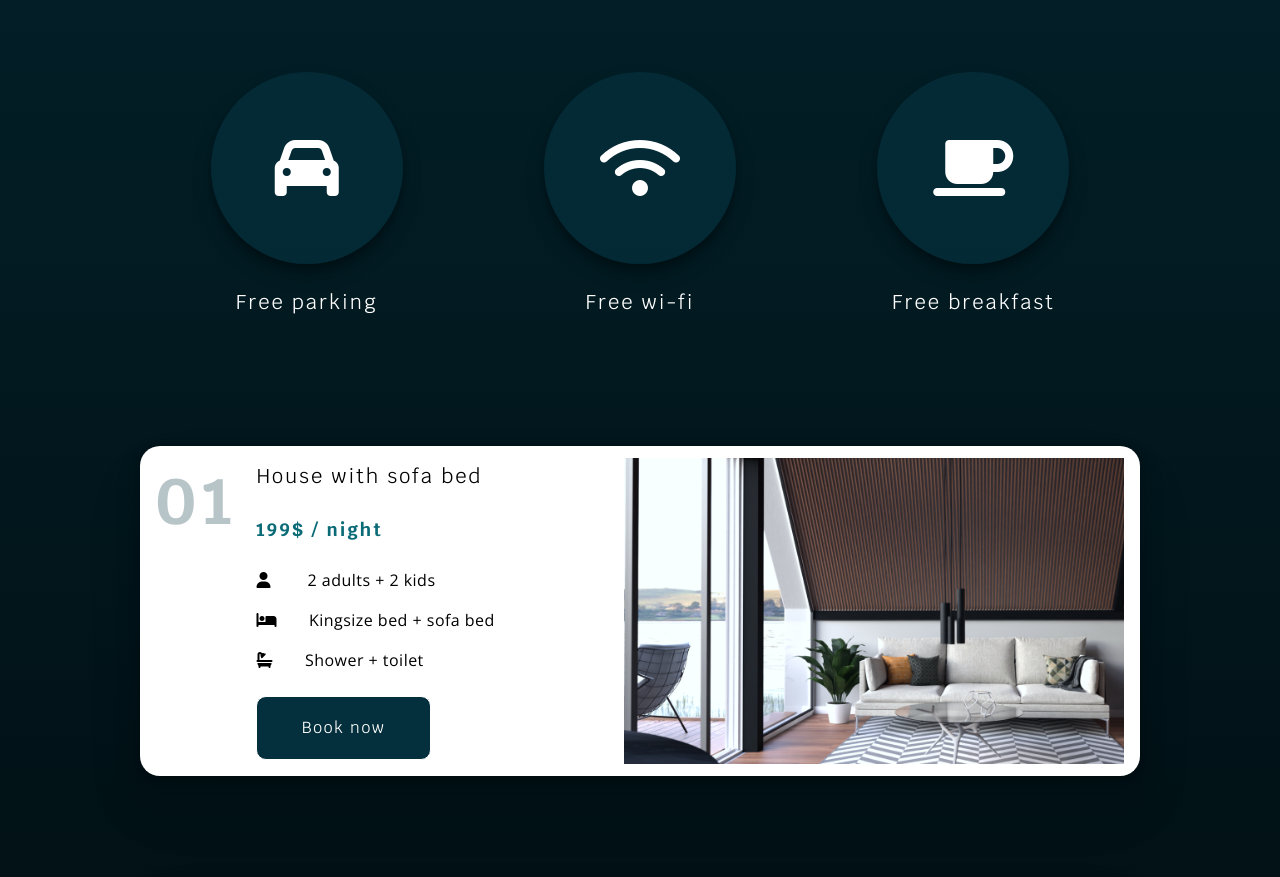
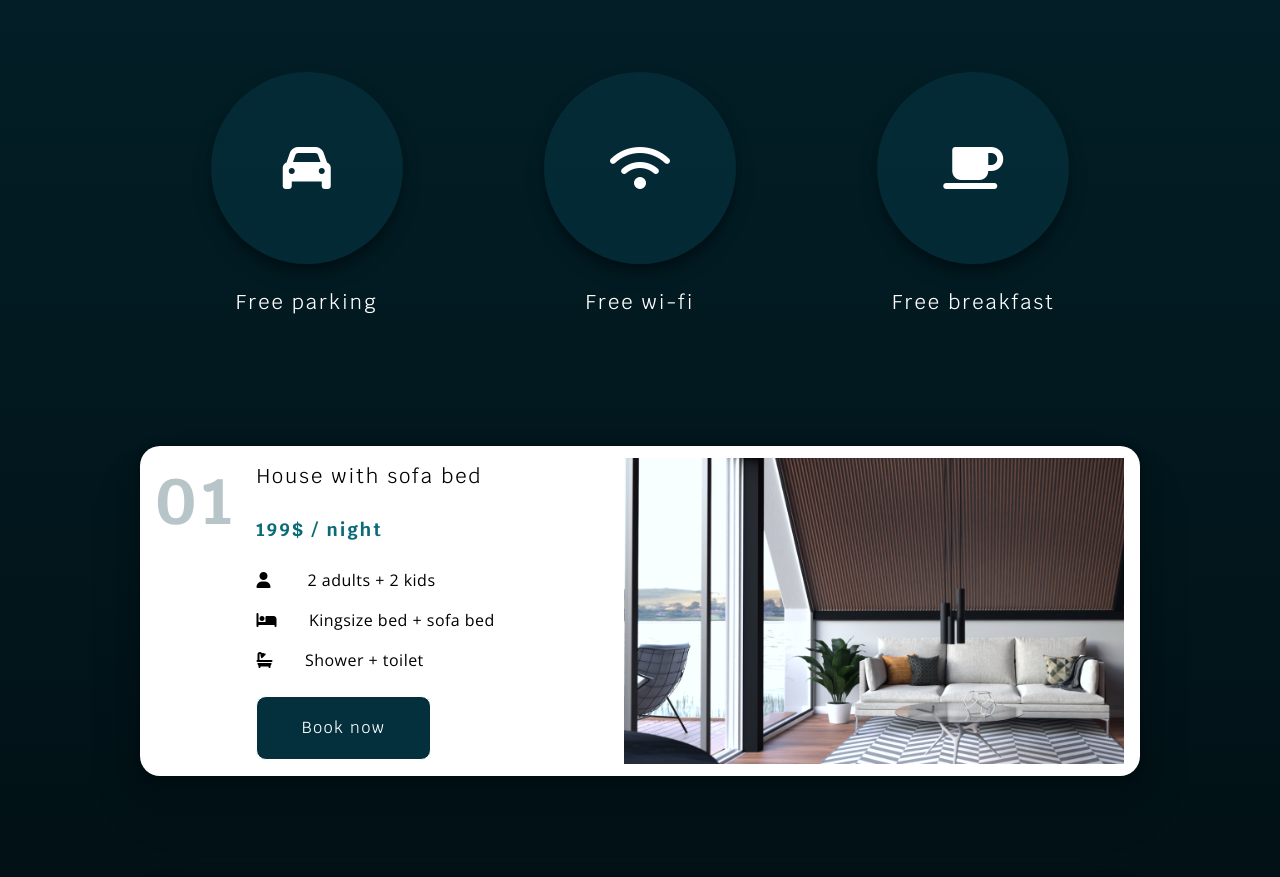
Before and after one commit to JosefineForsman/bonz.ai-examination, a plain HTML site: page completed-pages/booking.html in a window 1280 px wide. Shown: the part 1220-2097 px from the top of the page. Drawn offline with nearby package versions, Linux system fonts and the light colour scheme.

Commit message:
changed icon sizes

```diff
--- a/completed-pages/booking.html
+++ b/completed-pages/booking.html
@@ -87,19 +87,19 @@
       <section class="icon__container">
         <article class="icon">
           <aside class="icon icon__item">
-            <i class="icons fa-solid fa-car fa-4x"></i>
+            <i class="icons fa-solid fa-car fa-3x"></i>
           </aside>
           <h2 class="text__heading text__heading--medium">Free parking</h2>
         </article>
         <article class="icon">
           <aside class="icon icon__item">
-            <i class="icons fa-solid fa-wifi fa-4x"></i>
+            <i class="icons fa-solid fa-wifi fa-3x"></i>
           </aside>
           <h2 class="text__heading text__heading--medium">Free wi-fi</h2>
         </article>
         <article class="icon">
           <aside class="icon icon__item">
-            <i class="icons fa-solid fa-mug-saucer fa-4x"></i>
+            <i class="icons fa-solid fa-mug-saucer fa-3x"></i>
           </aside>
           <h2 class="text__heading text__heading--medium">Free breakfast</h2>
       </section>
```
